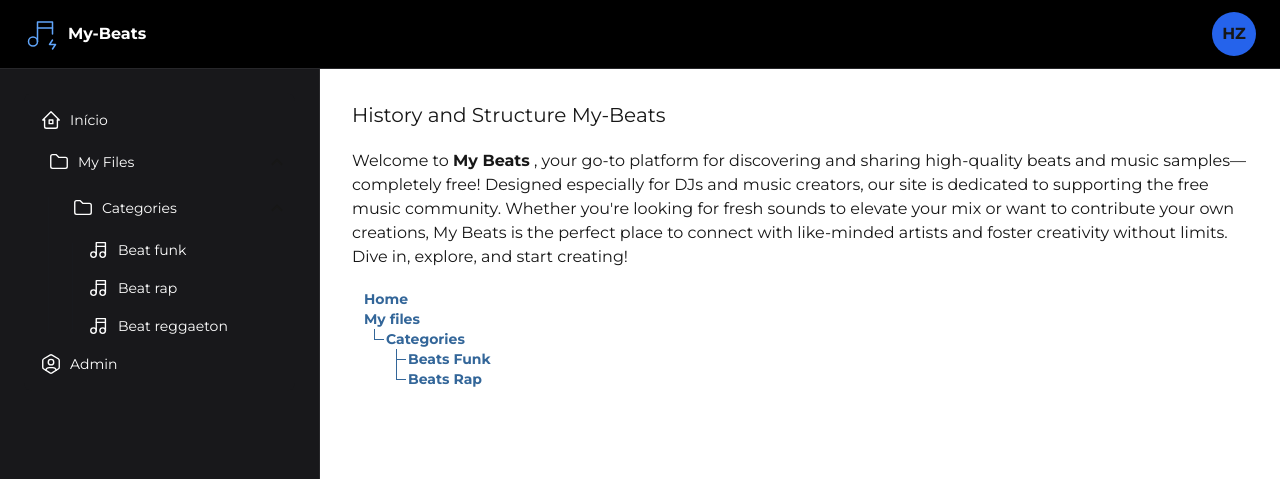
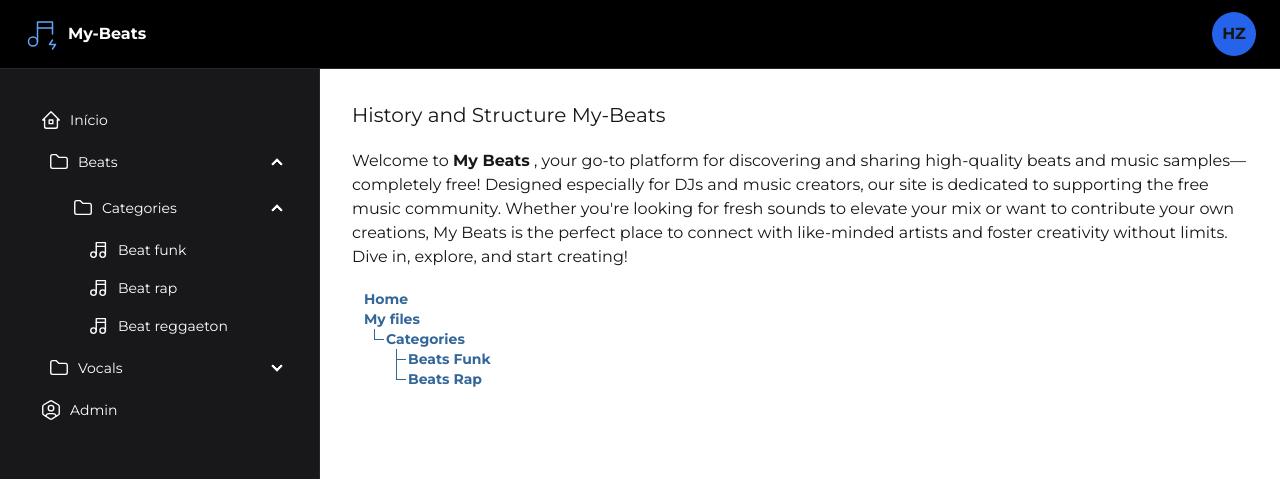
Before and after one commit to HigorZicaDev/My_Beats, a Next.js app: page / in a window 1280 px wide. Shown: the top 479 px of the page. Built offline with nearby package versions, Linux system fonts and the light colour scheme.

Commit message:
Add page menu item Vocals

```diff
--- a/src/app/globals.css
+++ b/src/app/globals.css
@@ -24,6 +24,14 @@ body {
   .text-balance {
     text-wrap: balance;
   }
+}
+
+summary::after {
+  color: #fff;
+}
+
+summary::-webkit-details-marker {
+  color: #fff;
 }
 
 ul.tree,
--- a/src/app/not-found.tsx
+++ b/src/app/not-found.tsx
@@ -13,7 +13,7 @@ export default function NotFound() {
                 exploradores se perdem às vezes! 🧭
             </p>
 
-            <Link href="/" className="bg-blue-500 py-2 px-4 rounded-md">
+            <Link href="/" className="bg-blue-500 text-white py-2 px-4 rounded-md">
                 Voltar
             </Link>
         </div>
--- a/src/components/Layout/Menu.tsx
+++ b/src/components/Layout/Menu.tsx
@@ -21,7 +21,7 @@ export default async function Menu() {
                     <li>
                         <details open>
                         <summary>
-                            <MenuItem texto="My Files" href="#" icone={IconFolder} />
+                            <MenuItem texto="Beats" href="#" icone={IconFolder} />
                         </summary>
                         <ul>
                             <li>
@@ -49,6 +49,32 @@ export default async function Menu() {
                         </details>
                     </li>
                     <li>
+                        <details>
+                        <summary>
+                            <MenuItem texto="Vocals" href="#" icone={IconFolder} />
+                        </summary>
+                        <ul>
+                            <li>
+                                <details>
+                                    <summary>
+                                    <MenuItem texto="Categories" href="#" icone={IconFolder} />
+
+                                    </summary>
+                                    <ul>
+                                        <li>
+                                            <MenuItem
+                                                texto={`Vocal Cappella`}  // Template literal para o texto
+                                                href={`/vocals/cappella`}  // Template literal para a URL
+                                                icone={IconMusic}
+                                            />
+                                        </li>
+                                    </ul>
+                                </details>
+                            </li>
+                        </ul>
+                        </details>
+                    </li>
+                    <li>
                         <MenuItem texto="Admin" href="/me" icone={IconUserHexagon} />
                     </li>
                 </ul>
```
